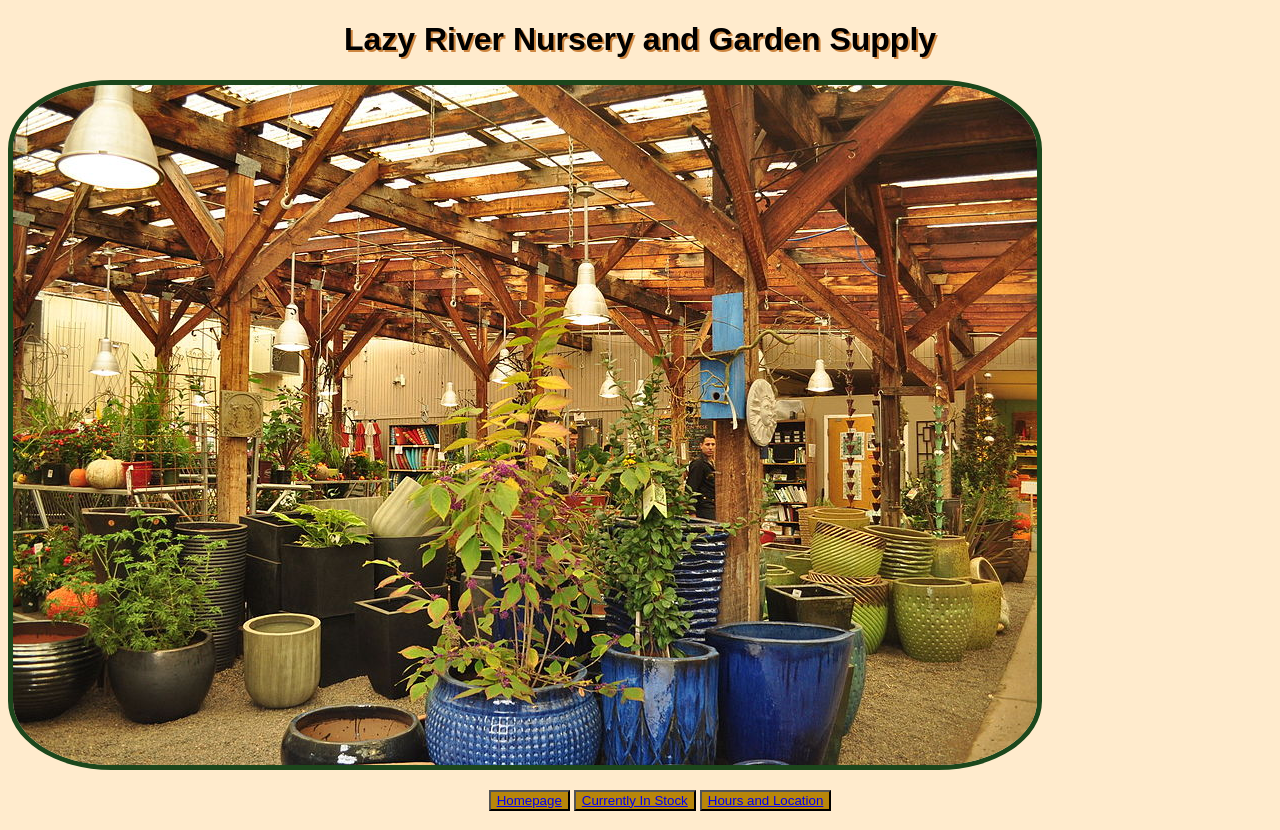
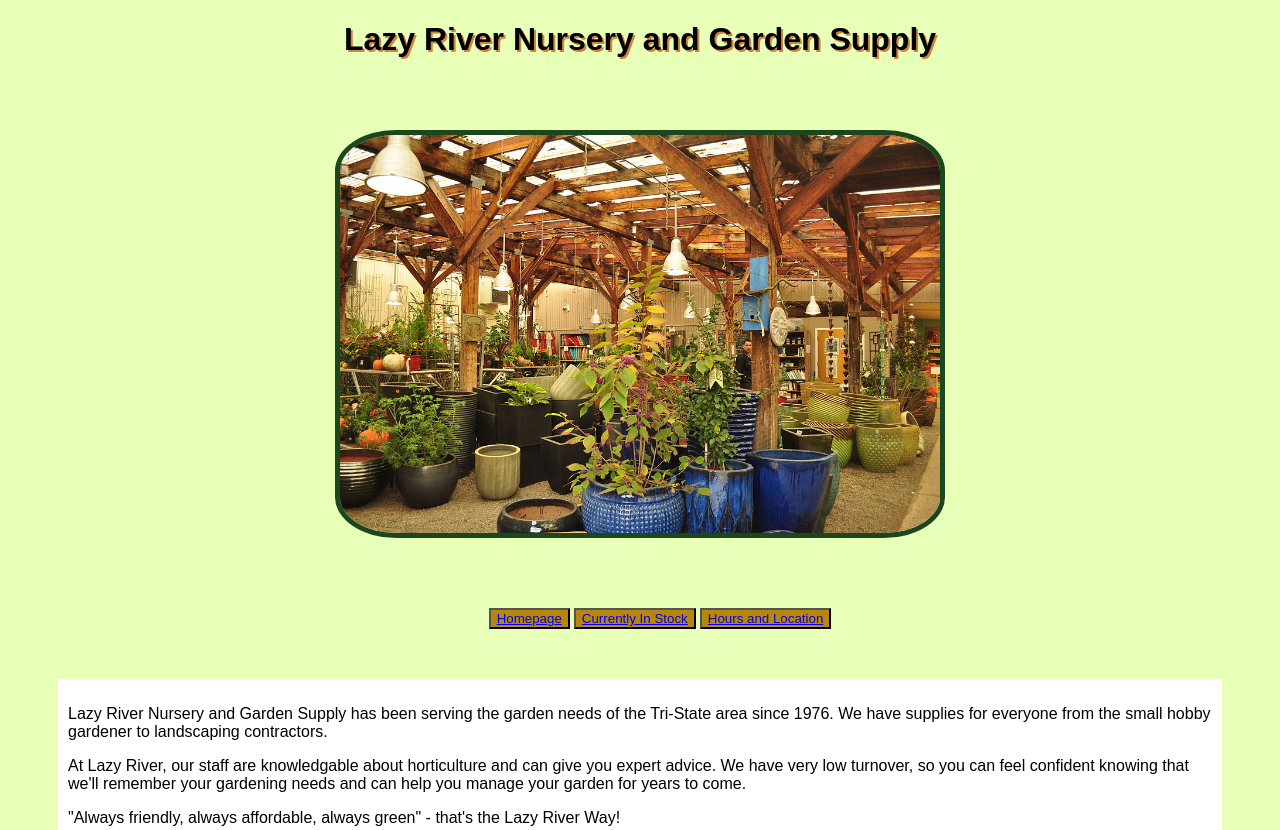
Before and after one commit to Momentum-Team-13/small-business-wesbite-mintelc12, a plain HTML site: page index.html in a window 1280 px wide. Shown: the top 830 px of the page. Drawn offline with Linux system fonts and the light colour scheme.

Commit message:
added buttons to each page for navigation. changed background colors and colors of paragraphs with more css.

```diff
--- a/index.html
+++ b/index.html
@@ -5,9 +5,9 @@
         <meta http-equiv="X-UA-Compatible" content="IE=edge">
         <meta name="viewport" content="width=device-width, initial-scale=1.0"
     </head>
-    <body style="background-color:blanchedalmond">
+    <body style="background-color:#e8ffb8">
      <h1><center>Lazy River Nursery and Garden Supply</center></h1>
-     <img src="/starter_files/images/store-interior.jpg">
+     <center><img src="/starter_files/images/store-interior.jpg"></center>
     <nav class="menu">
         <ul>
          <center> <button style="background-color:darkgoldenrod"><a href="index.html">Homepage</a></button>
@@ -36,10 +36,14 @@ p {
     font-family: Arial, Helvetica, sans-serif;
 }
 img {
+    width: 600px;
+    margin: 50px;
     border: 5px solid rgb(28, 71, 28);
     border-radius: 10%;
 }
 div {
     margin: 50px;
+    background-color: rgb(255, 255, 255);
+    padding: 10px
 }
 </style>
```
Also changed, not shown: in-stock.html (+8 -1 lines), info.html (+5 -1 lines).
